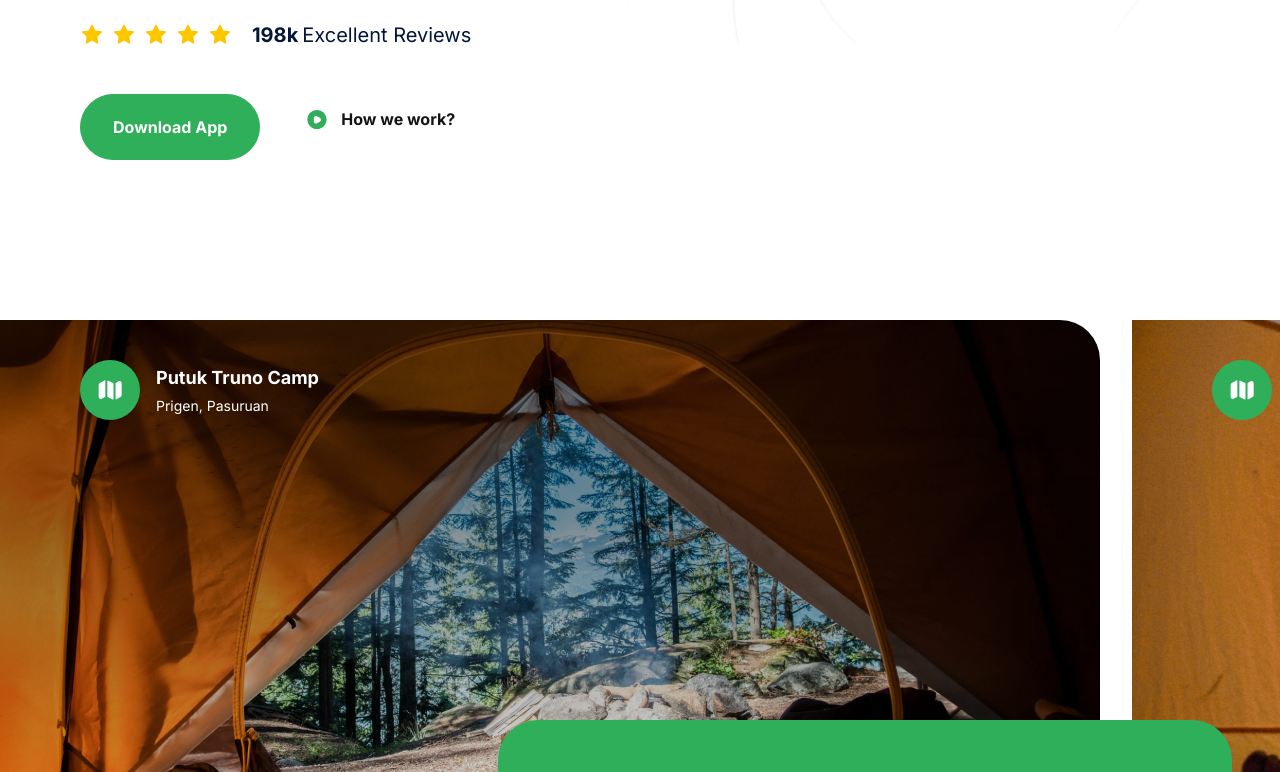
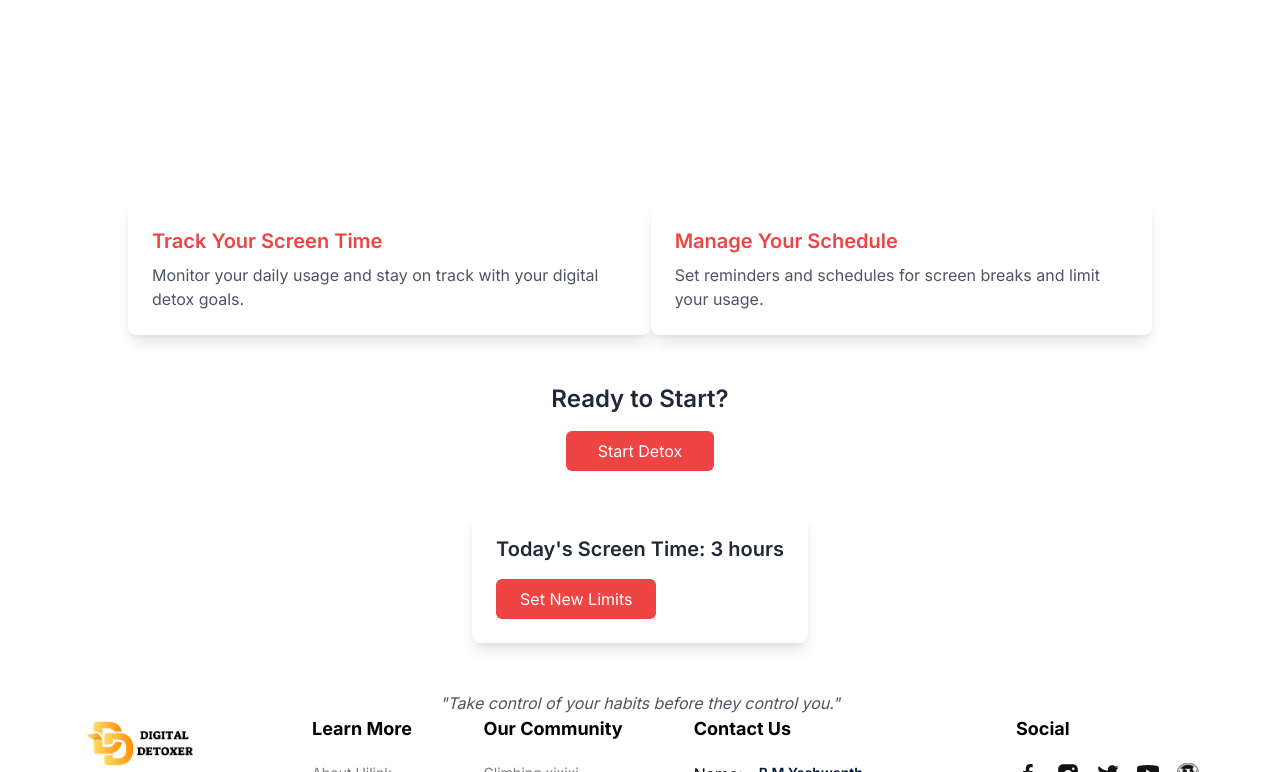
Before and after one commit to Yash29739/Mini-Project, a Next.js app: page / in a window 1280 px wide. Shown: the part 628-1400 px from the top of the page. Built offline with nearby package versions, Linux system fonts and the light colour scheme.

Commit message:
home page modifications

```diff
--- a/app/page.tsx
+++ b/app/page.tsx
@@ -1,19 +1,9 @@
-import Camp from "@/components/Camp";
-import Features from "@/components/Features";
-import GetApp from "@/components/GetApp";
-import Guide from "@/components/Guide";
-import Hero from "@/components/Hero";
-import Navbar from "@/components/Navbar";
+import Homy from "@/components/Home";
 
-export default function Home() {
+export default function home() {
   return (
     <>
-      <Hero />
-      <Camp />
-      <Guide />
-      <Features />
-      <GetApp />
-      <h1>Home Page</h1>
+    <Homy/>
     </>
   );
 }
--- a/components/Home.tsx
+++ b/components/Home.tsx
@@ -1,9 +1,48 @@
-import React from 'react'
+import React from 'react';
 
 const Home = () => {
   return (
-    <div className='m-30'>Home</div>
-  )
-}
+    <div className="min-h-screen flex flex-col items-center">
+      {/* Header */}
+      <section className="text-center mt-10 h-[80vh] flex flex-col justify-center items-center">
+        <h1 className="text-[60px] font-bold text-gray-800">Welcome !!! <br />to Your <br /><span className='font-bold bg-clip-text text-transparent bg-gradient-to-r from-blue-700 to-pink-500'>Digital Detox Journey</span></h1>
+        <p className="text-gray-600 text-[20px] font-semibold mt-4">"Take control of your screen time and build healthier habits today"</p>
+      </section>
+
+      {/* Main Features */}
+      <section className="mt-10 flex flex-col md:flex-row justify-around w-full max-w-5xl">
+        <div className="bg-white p-6 rounded-lg shadow-lg">
+          <h2 className="text-xl font-semibold text-red-500">Track Your Screen Time</h2>
+          <p className="text-gray-600 mt-2">Monitor your daily usage and stay on track with your digital detox goals.</p>
+        </div>
+        <div className="bg-white p-6 rounded-lg shadow-lg mt-6 md:mt-0">
+          <h2 className="text-xl font-semibold text-red-500">Manage Your Schedule</h2>
+          <p className="text-gray-600 mt-2">Set reminders and schedules for screen breaks and limit your usage.</p>
+        </div>
+      </section>
+
+      {/* Quick Start Section */}
+      <section className="mt-12 text-center">
+        <h2 className="text-2xl font-semibold text-gray-800">Ready to Start?</h2>
+        <button className="mt-4 px-8 py-2 bg-red-500 text-white rounded-md hover:bg-red-600">
+          Start Detox
+        </button>
+      </section>
+
+      {/* Daily Stats Summary */}
+      <section className="mt-10 p-6 bg-white shadow-lg rounded-lg">
+        <h2 className="text-xl font-semibold text-gray-800">Today's Screen Time: 3 hours</h2>
+        <button className="mt-4 px-6 py-2 text-white bg-red-500 rounded-md hover:bg-red-600">
+          Set New Limits
+        </button>
+      </section>
+
+      {/* Motivational Quote */}
+      <section className="mt-12 text-center">
+        <p className="text-gray-600 italic">"Take control of your habits before they control you."</p>
+      </section>
+    </div>
+  );
+};
 
 export default Home;
--- a/components/Profile.tsx
+++ b/components/Profile.tsx
@@ -1,9 +1,53 @@
-import React from 'react'
+import Image from "next/image";
+import React from "react";
+import profile from "../public/profile.png"; // Ensure the image path is correct.
 
 const Profile = () => {
   return (
-    <div>Profile</div>
-  )
-}
+    <div className="flex flex-col items-center justify-center min-h-screen">
+      {/* Profile Picture */}
+      <div className="rounded-full w-[10rem] h-[10rem] flex justify-center items-center border-2 border-red-500 overflow-hidden">
+        <Image alt="Profile_img" src={profile} className="rounded-full" />
+      </div>
 
-export default Profile
+      {/* User Info */}
+      <div className="text-center mt-4">
+        <h1 className="text-2xl font-semibold text-gray-800">User Name</h1>
+        <p className="text-gray-600">Full Stack Developer</p>
+      </div>
+
+      {/* About Section */}
+      <div className="mt-6 text-center max-w-[30rem]">
+        <h2 className="text-xl font-medium text-gray-700">About Me</h2>
+        <p className="text-gray-500 mt-2">
+          Passionate developer with experience in building web applications using Next.js and React. I love creating
+          responsive, accessible, and user-friendly applications.
+        </p>
+      </div>
+
+      {/* Profile Details */}
+      <div className="mt-8 space-y-4">
+        <div className="flex items-center space-x-4">
+          <span className="font-medium text-gray-700">Email:</span>
+          <span className="text-gray-600">johndoe@example.com</span>
+        </div>
+        <div className="flex items-center space-x-4">
+          <span className="font-medium text-gray-700">Location:</span>
+          <span className="text-gray-600">San Francisco, CA</span>
+        </div>
+      </div>
+
+      {/* logout Button */}
+      <div className="mt-6 ">
+        <button className="mx-2 px-6 py-2 text-white bg-red-500 hover:bg-red-600 rounded-md">
+          Edit Profile
+        </button>
+        <button className="px-6 py-2 text-white bg-red-500 hover:bg-red-600 rounded-md">
+          LogOut
+        </button>
+      </div>
+    </div>
+  );
+};
+
+export default Profile;
```
Also changed, not shown: public/profile.png (added).
